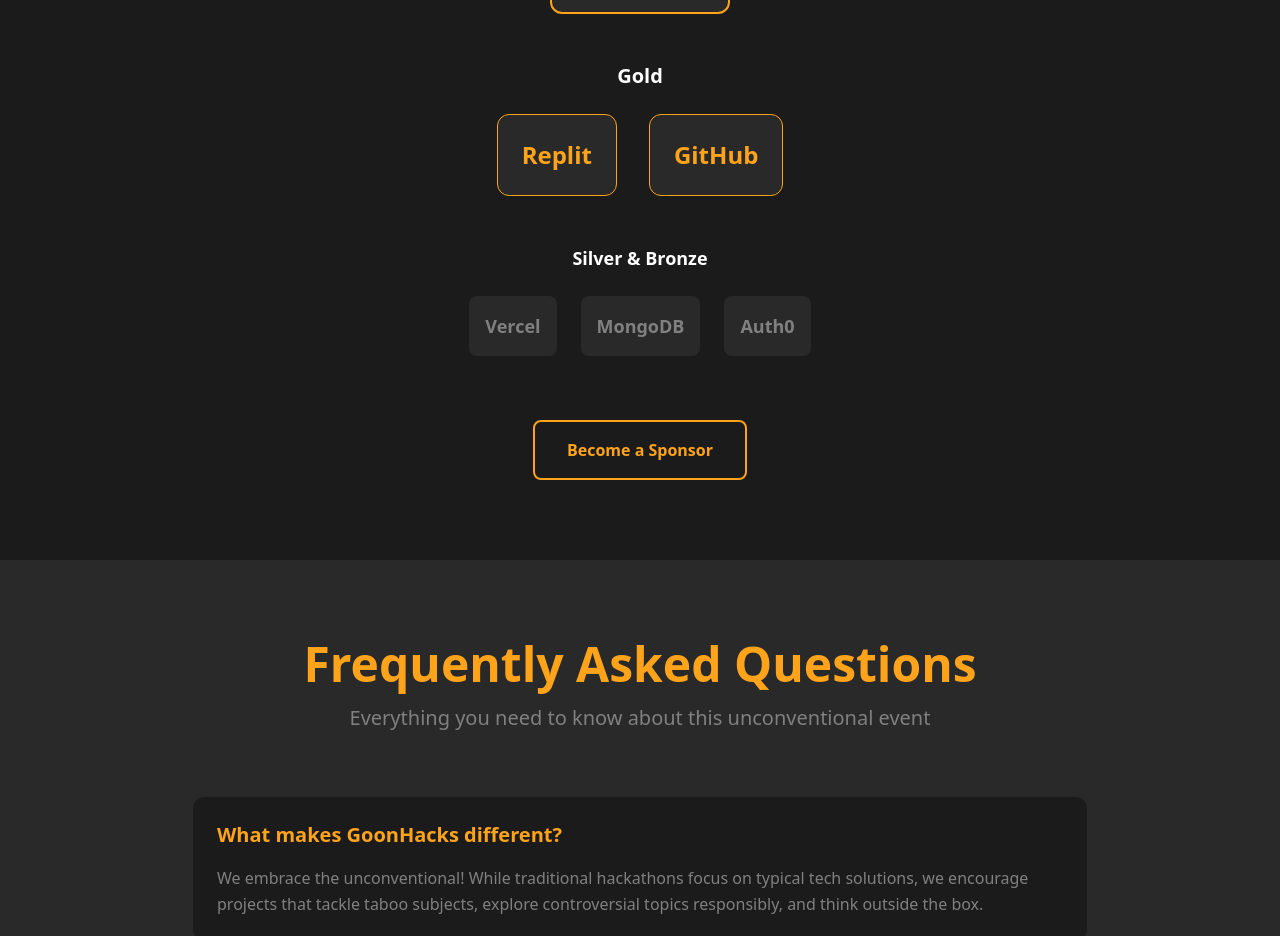
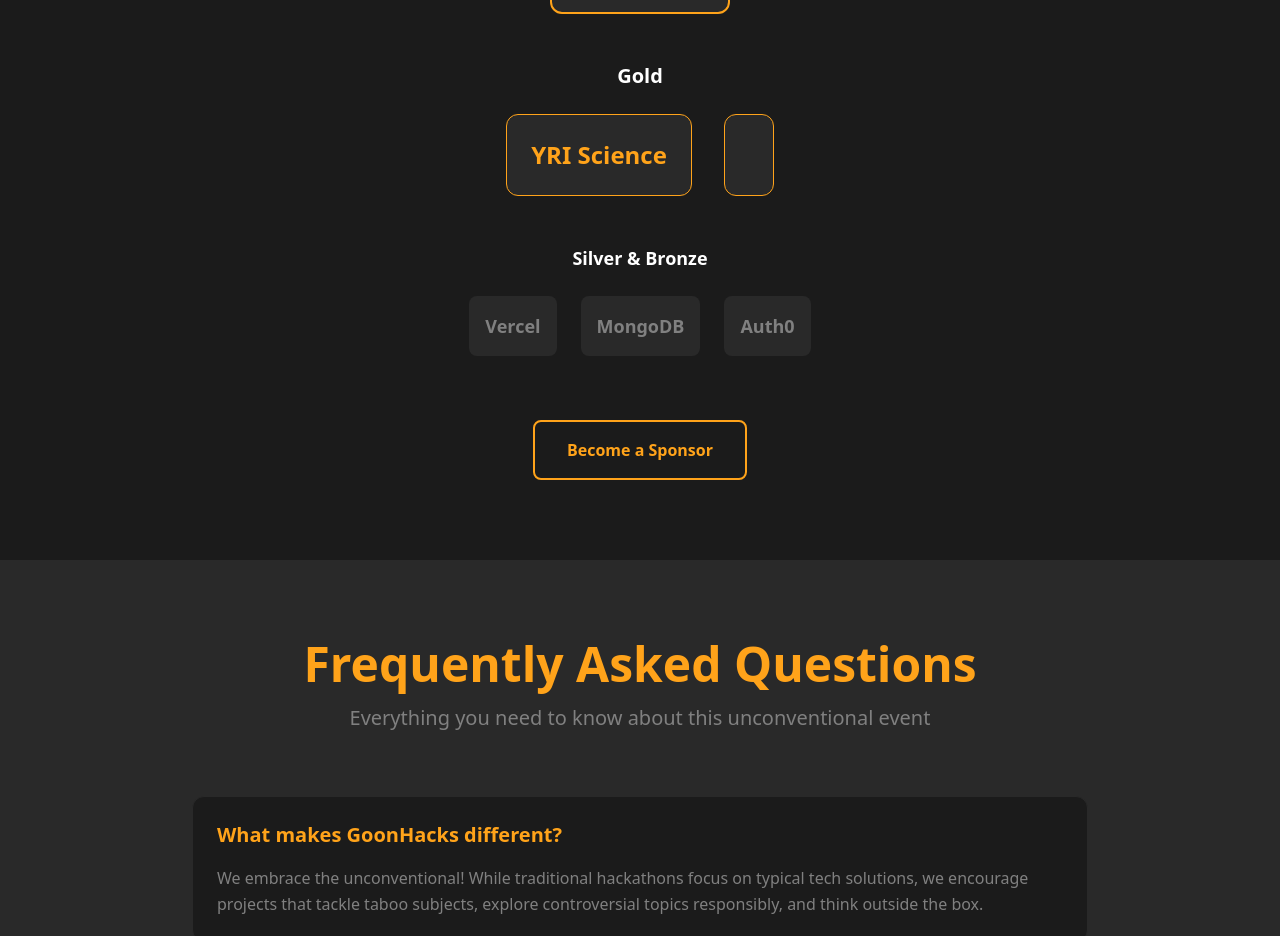
Before and after one commit to zach3141592/GoonHacksSite, a Next.js app: page / in a window 1280 px wide. Shown: the part 1616-2552 px from the top of the page. Built offline with nearby package versions, Linux system fonts and the light colour scheme.

Commit message:
Update page.js

```diff
--- a/src/app/page.js
+++ b/src/app/page.js
@@ -55,9 +55,9 @@
   ];
 
   const sponsors = [
-    { name: "Discord", tier: "Platinum" },
-    { name: "Replit", tier: "Gold" },
-    { name: "GitHub", tier: "Gold" },
+    { name: "VibeLearn", tier: "Platinum" },
+    { name: "YRI Science", tier: "Gold" },
+    { name: " ", tier: "Gold" },
     { name: "Vercel", tier: "Silver" },
     { name: "MongoDB", tier: "Silver" },
     { name: "Auth0", tier: "Bronze" }
```
